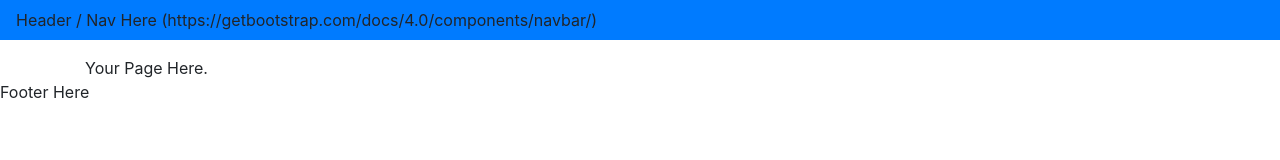
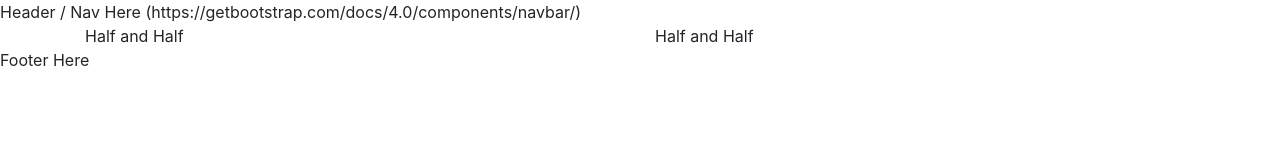
Before and after one commit to JonathanLoftus01/Piranha-solutions-bootstrap-test, a plain HTML site: page index.html in a window 1280 px wide. Drawn offline with nearby package versions, Linux system fonts and the light colour scheme; a web font is replaced by a local one.

Commit message:
Update index.html

```diff
--- a/index.html
+++ b/index.html
@@ -27,14 +27,25 @@
   <body>
 
     <header>
-      <nav class="navbar navbar-expand-sm navbar-dark bg-primary mb-3">
+
         Header / Nav Here (https://getbootstrap.com/docs/4.0/components/navbar/)
-      </nav>
+
     </header>
 
-    <main role="main" class="container">
+   <main>
 
-      Your Page Here.
+      <div class="section-a">
+        <div class="container">
+          <div class="row">
+            <div class="col-md-6">
+              Half and Half
+            </div>
+            <div class="col-md-6">
+              Half and Half
+            </div>
+          </div>
+        </div>
+      </div>
 
     </main><!-- /.container -->
 
```
